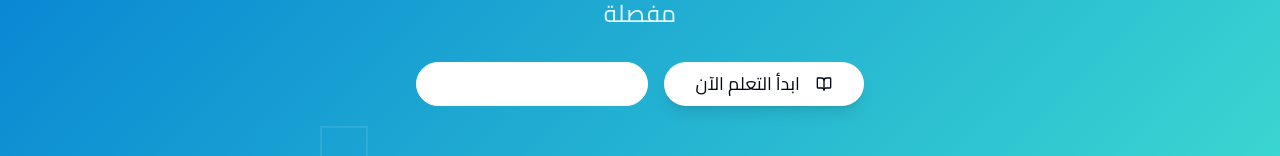
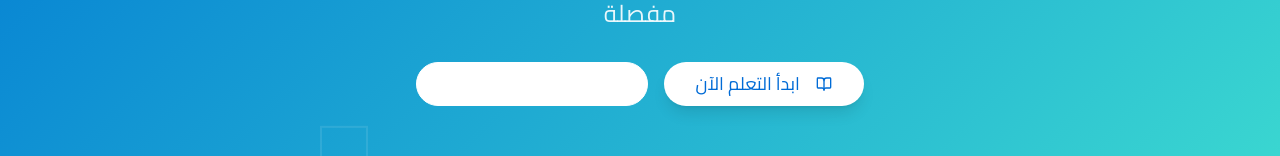
Before and after one commit to engkhaledalzagri/autocad-tutorials, a React (Vite) app: page / in a window 1280 px wide. Shown: the part 393-549 px from the top of the page. Built offline with nearby package versions, Linux system fonts and the light colour scheme; no server answers.

Commit message:
Fix: Website displays blank page
Investigate and fix the issue where the website is displaying a blank page.

```diff
--- a/src/index.css
+++ b/src/index.css
@@ -45,6 +45,13 @@
     --sidebar-accent-foreground: 240 5.9% 10%;
     --sidebar-border: 220 13% 91%;
     --sidebar-ring: 217.2 91.2% 59.8%;
+
+    /* AutoCAD theme colors */
+    --autocad-blue: 210 100% 42%;
+    --autocad-blue-light: 174 100% 50%;
+    --autocad-green: 142 76% 36%;
+    --autocad-gray: 225 15% 20%;
+    --autocad-gray-light: 210 17% 98%;
   }
 
   .dark {
```
